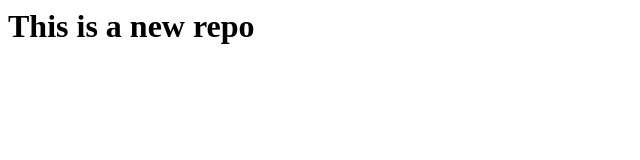
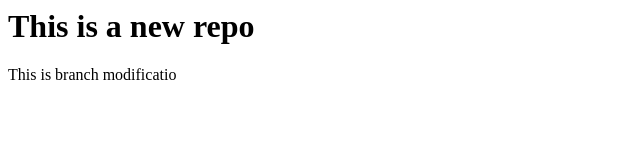
Before and after one commit to piokot/homework_part1, a plain HTML site: page index.html in a window 1280 px wide. Shown: the whole page, without its empty margins (0-640 px from the left). Drawn offline with Linux system fonts and the light colour scheme.

Commit message:
Branch feature has been modified

```diff
--- a/index.html
+++ b/index.html
@@ -1,5 +1,6 @@
 <html>
 
 	<h1>This is a new repo</h1>
+	<p>This is branch modificatio</p>
 
 </html>
```
